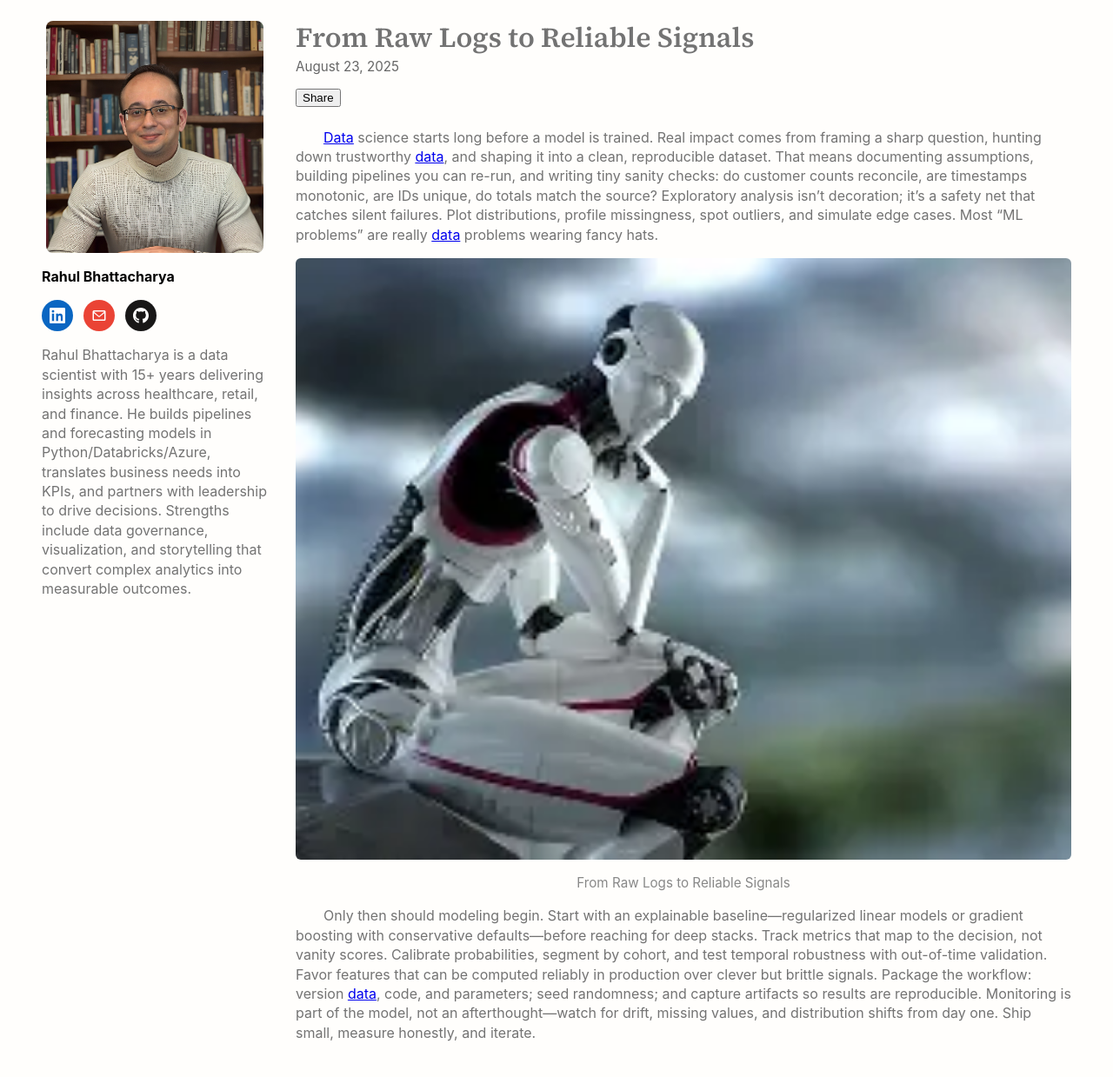
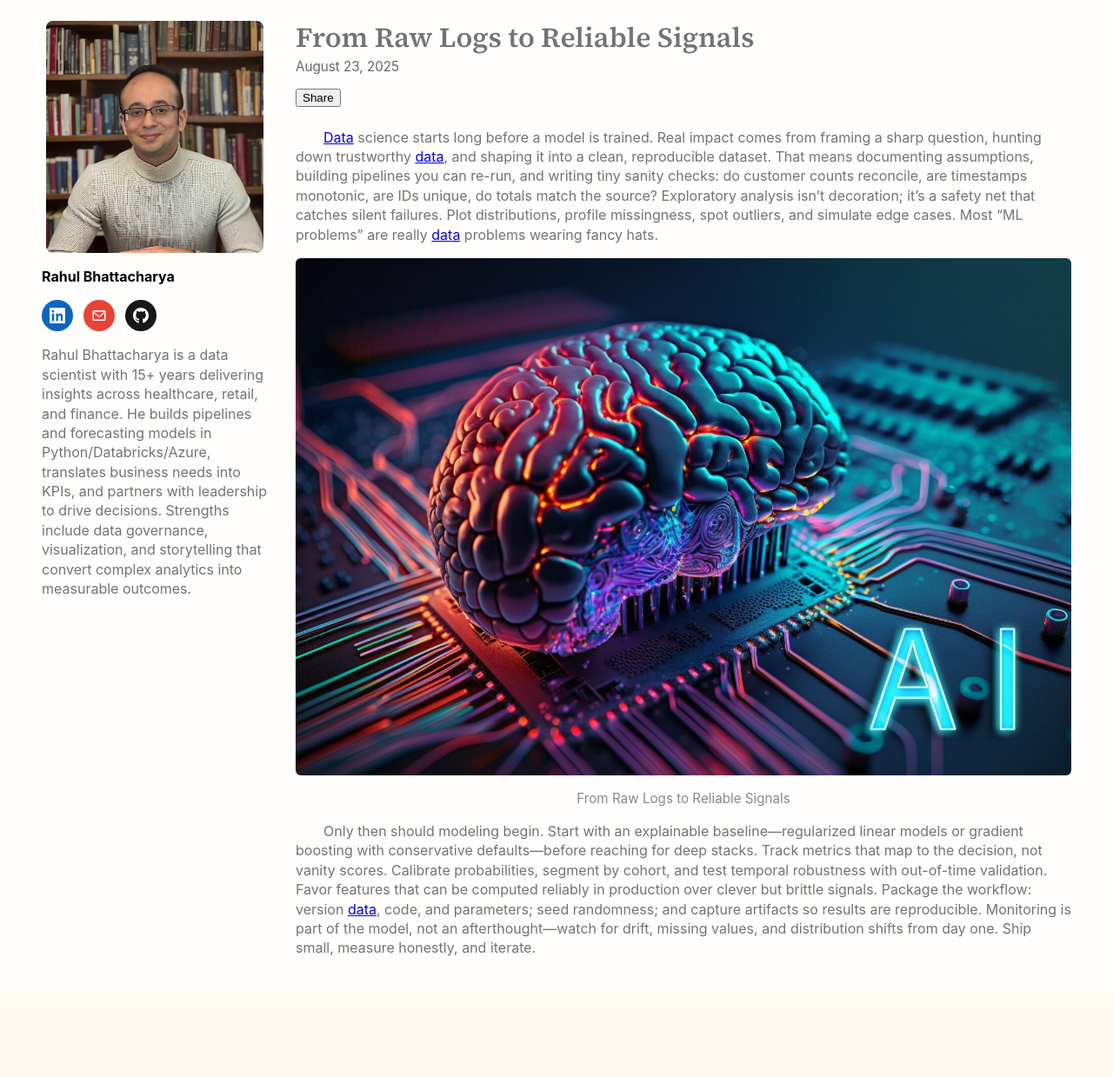
Before and after one commit to RahulBhattacharya1/RahulBhattacharya1.github.io, a Jekyll site: the page built from _posts/2025-08-23-post1.md, in a window 1280 px wide. Shown: the whole page at 87% size. Built offline with Jekyll 4.4.1, drawn with Linux system fonts in a browser that asks for light colours; comment, search, counter and statistics services are not loaded; after the commit the page ends 1142 px from its top, so only the background shows below that.

Commit message:
Update 2025-08-23-post1.md

```diff
--- a/_posts/2025-08-23-post1.md
+++ b/_posts/2025-08-23-post1.md
@@ -4,7 +4,7 @@ title: "From Raw Logs to Reliable Signals"
 date: 2025-08-23
 categories: [intro]
 tags: [getting-started]
-thumbnail: /assets/images/robot.webp
+thumbnail: /assets/images/ai.jpg
 featured: true
 ---
 
```
